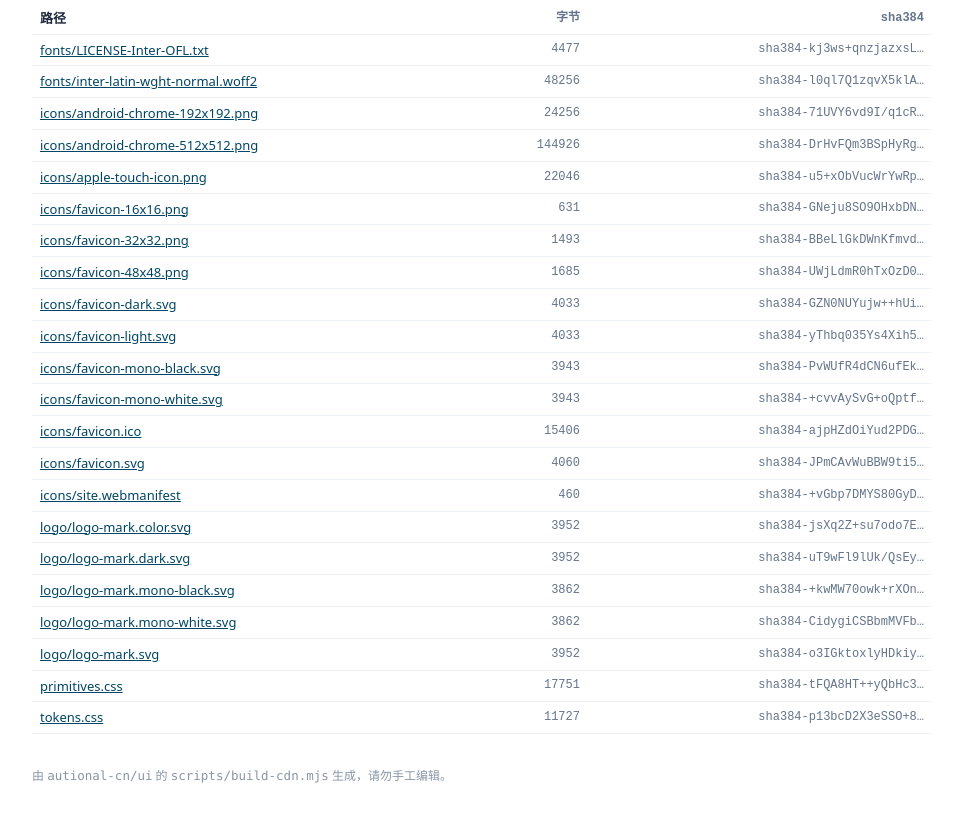
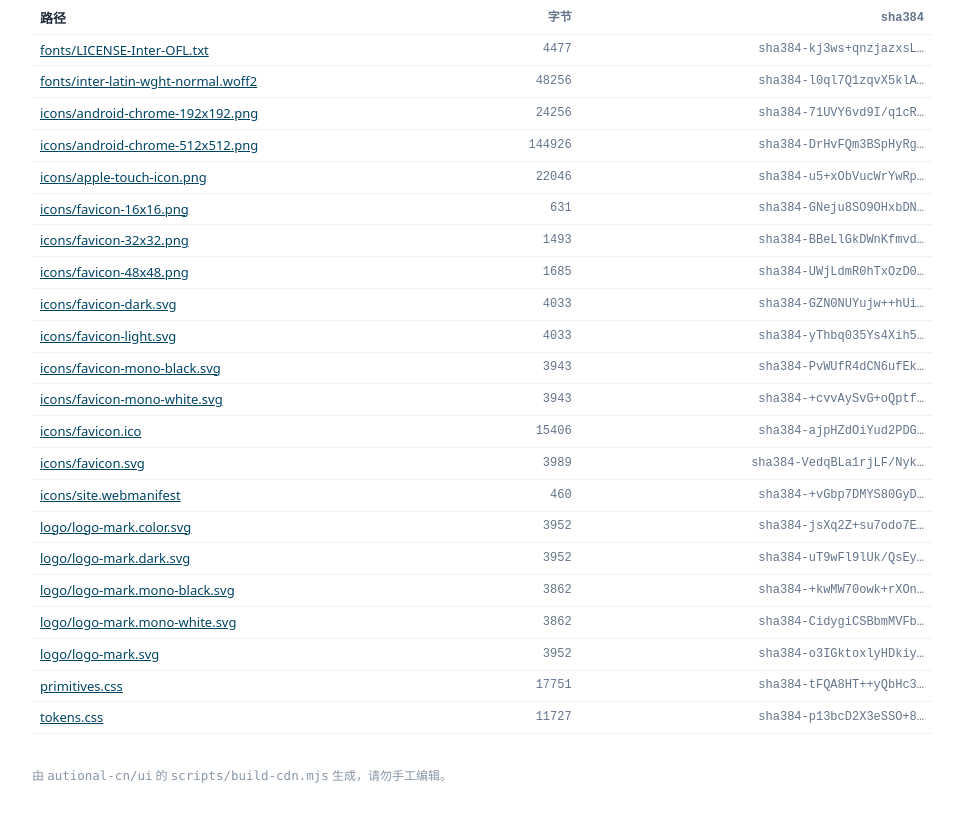
Before and after one commit to autional-cn/cdn, a plain HTML site: page index.html in a window 1280 px wide. Shown: the part 929-1751 px from the top of the page, without its empty margins (158-1121 px from the left). Drawn offline with Linux system fonts and the light colour scheme.

Commit message:
fix: align favicon SVG with app icon

```diff
--- a/index.html
+++ b/index.html
@@ -46,7 +46,7 @@ import '@autional-cn/tokens/tokens.css'</code></pre>
 <tr><td><a href="/ui/v0.1.0-rc/icons/favicon-mono-black.svg">icons/favicon-mono-black.svg</a></td><td class="n">3943</td><td class="h">sha384-PvWUfR4dCN6ufEk…</td></tr>
 <tr><td><a href="/ui/v0.1.0-rc/icons/favicon-mono-white.svg">icons/favicon-mono-white.svg</a></td><td class="n">3943</td><td class="h">sha384-+cvvAySvG+oQptf…</td></tr>
 <tr><td><a href="/ui/v0.1.0-rc/icons/favicon.ico">icons/favicon.ico</a></td><td class="n">15406</td><td class="h">sha384-ajpHZdOiYud2PDG…</td></tr>
-<tr><td><a href="/ui/v0.1.0-rc/icons/favicon.svg">icons/favicon.svg</a></td><td class="n">4060</td><td class="h">sha384-JPmCAvWuBBW9ti5…</td></tr>
+<tr><td><a href="/ui/v0.1.0-rc/icons/favicon.svg">icons/favicon.svg</a></td><td class="n">3989</td><td class="h">sha384-VedqBLa1rjLF/Nyk…</td></tr>
 <tr><td><a href="/ui/v0.1.0-rc/icons/site.webmanifest">icons/site.webmanifest</a></td><td class="n">460</td><td class="h">sha384-+vGbp7DMYS80GyD…</td></tr>
 <tr><td><a href="/ui/v0.1.0-rc/logo/logo-mark.color.svg">logo/logo-mark.color.svg</a></td><td class="n">3952</td><td class="h">sha384-jsXq2Z+su7odo7E…</td></tr>
 <tr><td><a href="/ui/v0.1.0-rc/logo/logo-mark.dark.svg">logo/logo-mark.dark.svg</a></td><td class="n">3952</td><td class="h">sha384-uT9wFl9lUk/QsEy…</td></tr>
```
Also changed, not shown: ui/v0.1.0-rc/icons/favicon.svg, ui/v0.1.0-rc/manifest.json.
